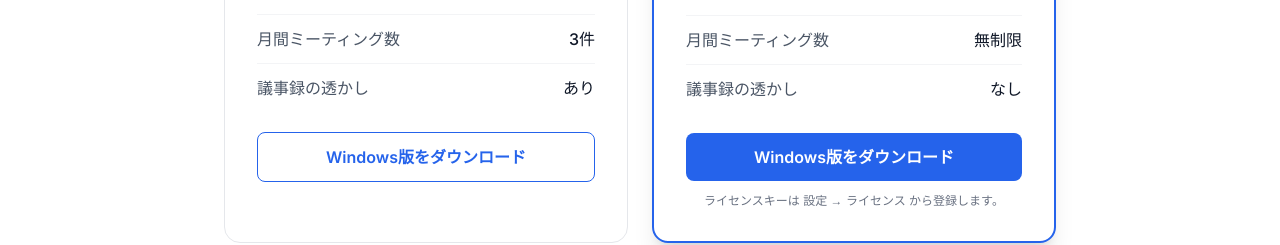
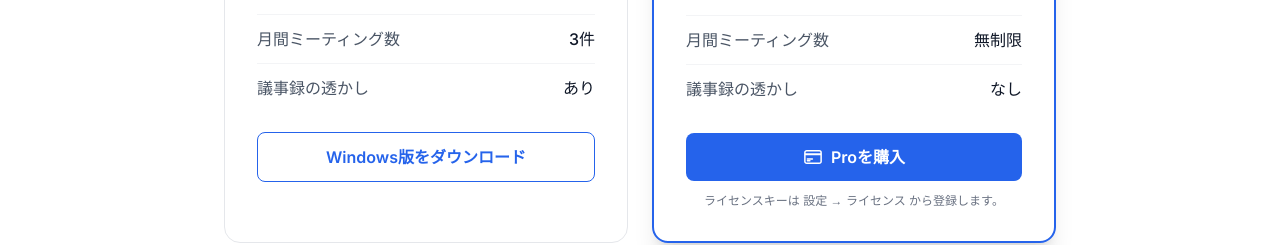
Before and after one commit to JojoYay/jittee, a Next.js app: page /localrecorder in a window 1280 px wide. Shown: the part 4020-4265 px from the top of the page. Built offline with nearby package versions, Linux system fonts and the light colour scheme; no server answers.

Commit message:
localrecorder LP: wire Pro button to Lemon Squeezy checkout
Pro card now links to the Lemon Squeezy checkout (jittee.lemonsqueezy.com) with a 'Buy Pro' label (en/zh/ja) + card icon. Free stays as the direct .exe download.

Co-Authored-By: Claude Opus 4.8 <noreply@anthropic.com>

```diff
--- a/app/localrecorder/page.tsx
+++ b/app/localrecorder/page.tsx
@@ -3,6 +3,7 @@
 import { useLanguage } from '../contexts/LanguageContext'
 
 const DOWNLOAD_URL = 'https://github.com/JojoYay/localRecorder-releases/releases/latest/download/LocalRecorder-portable.exe'
+const BUY_URL = 'https://jittee.lemonsqueezy.com/checkout/buy/5159d88a-6d95-4eb7-892d-5da590ed917c?logo=0'
 
 function Icon({ path, className = 'w-6 h-6' }: { path: string; className?: string }) {
   return (
@@ -27,6 +28,7 @@ const ICONS = {
   shield: 'M9 12.75 11.25 15 15 9.75m-3-7.036A11.959 11.959 0 0 1 3.598 6 11.99 11.99 0 0 0 3 9.749c0 5.592 3.824 10.29 9 11.623 5.176-1.332 9-6.03 9-11.622 0-1.31-.21-2.571-.598-3.751h-.152c-3.196 0-6.1-1.248-8.25-3.285Z',
   windows: 'M3 5.25 10.5 4.2v7.05H3V5.25Zm0 13.5L10.5 19.8v-7.05H3v6Zm9-15.3L21 2.25v9H12V3.45Zm0 17.1L21 21.75v-9.75H12v8.55Z',
   download: 'M3 16.5v2.25A2.25 2.25 0 0 0 5.25 21h13.5A2.25 2.25 0 0 0 21 18.75V16.5M16.5 12 12 16.5m0 0L7.5 12m4.5 4.5V3',
+  creditCard: 'M2.25 8.25h19.5M2.25 9h19.5m-16.5 5.25h6m-6 2.25h3m-3.75 3h15a2.25 2.25 0 0 0 2.25-2.25V6.75A2.25 2.25 0 0 0 19.5 4.5h-15a2.25 2.25 0 0 0-2.25 2.25v10.5A2.25 2.25 0 0 0 4.5 19.5Z',
   github: 'M12 2C6.477 2 2 6.477 2 12c0 4.42 2.865 8.166 6.839 9.489.5.092.682-.217.682-.482 0-.237-.009-.866-.014-1.7-2.782.604-3.369-1.341-3.369-1.341-.454-1.155-1.11-1.462-1.11-1.462-.908-.62.069-.608.069-.608 1.003.07 1.531 1.03 1.531 1.03.892 1.529 2.341 1.087 2.91.831.092-.646.35-1.087.636-1.337-2.22-.253-4.555-1.11-4.555-4.943 0-1.091.39-1.984 1.029-2.683-.103-.253-.446-1.27.098-2.647 0 0 .84-.269 2.75 1.025A9.578 9.578 0 0 1 12 6.836c.85.004 1.705.115 2.504.337 1.909-1.294 2.747-1.025 2.747-1.025.546 1.377.203 2.394.1 2.647.64.699 1.028 1.592 1.028 2.683 0 3.842-2.339 4.687-4.566 4.935.359.309.678.919.678 1.852 0 1.336-.012 2.415-.012 2.743 0 .267.18.578.688.48C19.138 20.163 22 16.418 22 12c0-5.523-4.477-10-10-10Z',
 }
 
@@ -251,8 +253,9 @@ export default function LocalRecorderPage() {
                 <li className="flex justify-between border-b border-gray-100 pb-3"><span>{t('lr.rowMeetings')}</span><span className="font-medium text-gray-900">{t('lr.rowMeetingsPro')}</span></li>
                 <li className="flex justify-between"><span>{t('lr.rowWatermark')}</span><span className="font-medium text-gray-900">{t('lr.rowWatermarkPro')}</span></li>
               </ul>
-              <a href={DOWNLOAD_URL} target="_blank" rel="noopener noreferrer" className="mt-8 block text-center px-6 py-3 rounded-lg bg-primary-600 text-white font-semibold hover:bg-primary-700 transition-colors">
-                {t('lr.download')}
+              <a href={BUY_URL} target="_blank" rel="noopener noreferrer" className="mt-8 inline-flex w-full items-center justify-center gap-2 px-6 py-3 rounded-lg bg-primary-600 text-white font-semibold hover:bg-primary-700 transition-colors">
+                <Icon path={ICONS.creditCard} className="w-5 h-5" />
+                {t('lr.buyPro')}
               </a>
               <p className="mt-3 text-xs text-gray-500 text-center">{t('lr.proNote')}</p>
             </div>
--- a/lib/i18n.ts
+++ b/lib/i18n.ts
@@ -224,6 +224,7 @@ export const translations = {
       rowPriceFree: '$0',
       rowPricePro: 'One-time purchase',
       proNote: 'Register your license key under Settings → License.',
+      buyPro: 'Buy Pro',
       faqTitle: 'Frequently asked questions',
       q1: 'Which meetings can it record?',
       a1: 'Anything on your screen — Teams, Zoom, Google Meet and other browser meetings — with your mic and the other side captured as separate tracks.',
@@ -454,6 +455,7 @@ export const translations = {
       rowPriceFree: '$0',
       rowPricePro: '一次性买断',
       proNote: '在 设置 → 许可证 中注册您的许可证密钥。',
+      buyPro: '购买 Pro',
       faqTitle: '常见问题',
       q1: '可以录制哪些会议？',
       a1: '屏幕上的任何内容——Teams、Zoom、Google Meet 等浏览器会议——并将您的麦克风和对方声音录制为独立音轨。',
@@ -684,6 +686,7 @@ export const translations = {
       rowPriceFree: '$0',
       rowPricePro: '買い切り',
       proNote: 'ライセンスキーは 設定 → ライセンス から登録します。',
+      buyPro: 'Proを購入',
       faqTitle: 'よくある質問',
       q1: 'どんな会議を録画できますか？',
       a1: '画面に映るものすべて——Teams・Zoom・Google Meet などのブラウザ会議——を、自分のマイクと相手の声を別トラックで録画できます。',
```
